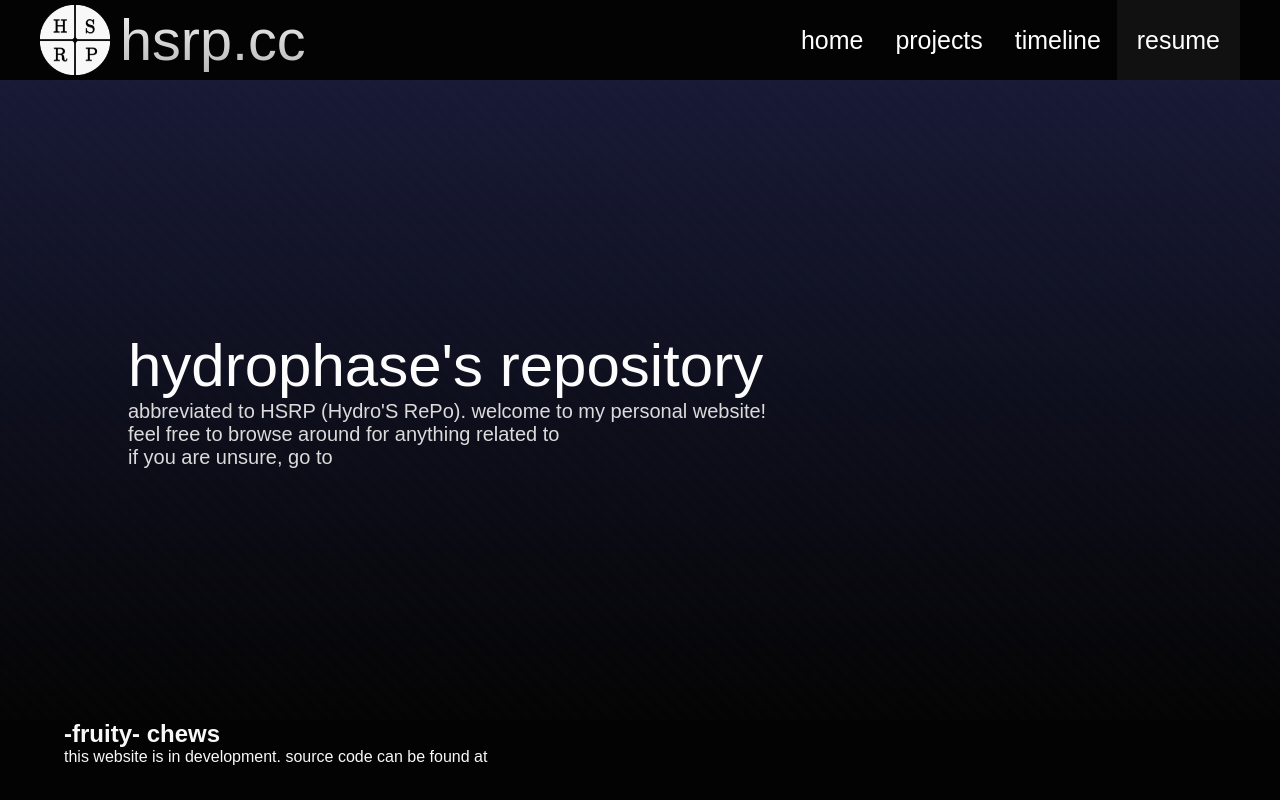
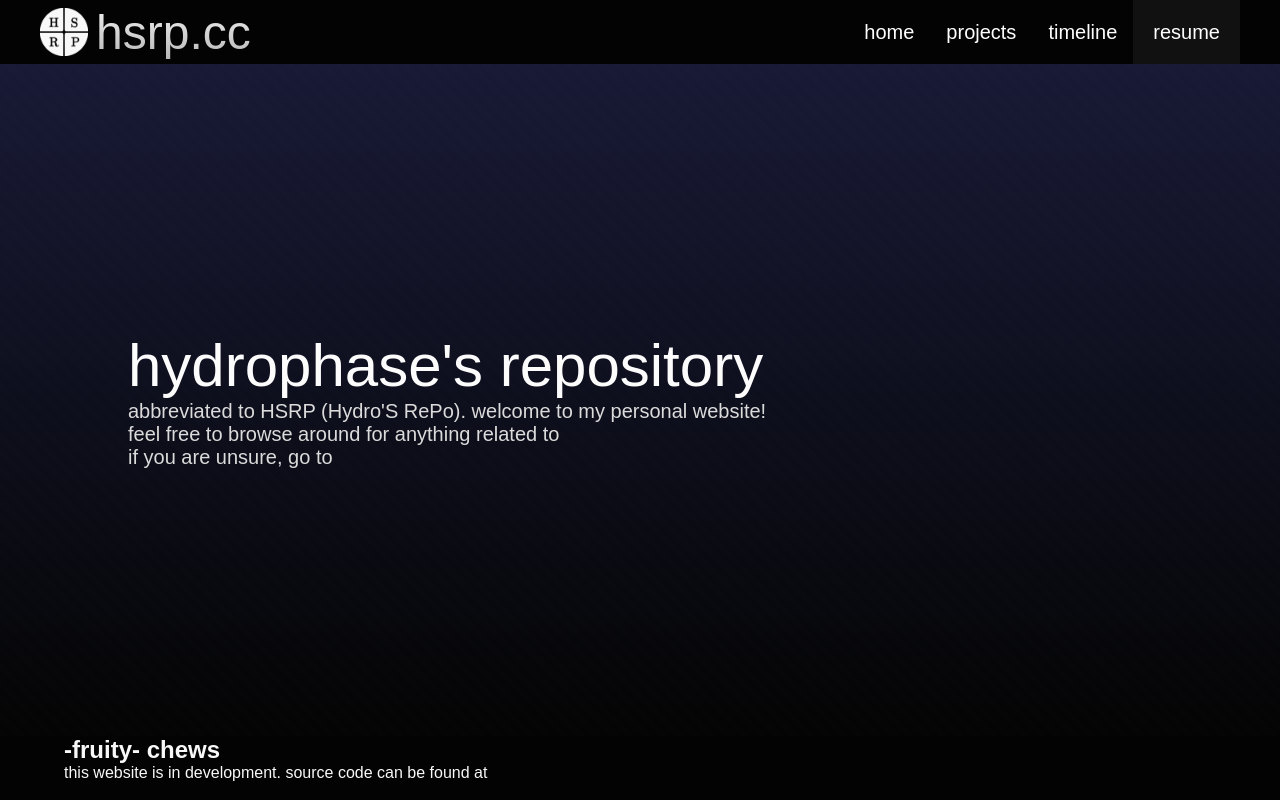
Before and after one commit to tshadee/hsrp, a plain HTML site: page index.html in a window 1280 px wide. Drawn offline with Linux system fonts and the light colour scheme.

```diff
--- a/index.html
+++ b/index.html
@@ -6,14 +6,17 @@
     <meta name="viewport" content="width=device-width, initial-scale=1.0">
     <title>hsrp - home</title>
     <link rel="stylesheet" href="styles.css">
+    <link rel="icon" href="images/hsrp-logo.ico">
 </head>
 
 <body>
     <!-- Navigation Bar Section -->
     <nav class="navbar">
         <div class="navbar__container">
-            <a href="/" id="navbar__logo"><img src="images/hsrp-logo.png"
-                    style="width: 70px;height:70px;margin-right: 10px;">hsrp.cc</a>
+            <a href="/" id="navbar__logo">
+                <img src="images/hsrp-logo.png" class="navbar__logo-img">
+                hsrp.cc
+            </a>
             <div class="navbar__toggle" id="mobile-menu">
                 <span class="bar"></span>
                 <span class="bar"></span>
@@ -91,6 +94,7 @@
         </div>
     </div>
     <script src="app.js"></script>
+    <!-- Version 0.1.2 -->
 </body>
 
 </html>
--- a/styles.css
+++ b/styles.css
@@ -46,7 +46,7 @@
 /* Navigation bar desktop mode */
 .navbar {
     background: #030303;
-    height: 10vh;
+    height: 8vh;
     display: flex;
     justify-content: center;
     align-items: center;
@@ -59,7 +59,7 @@
 .navbar__container {
     display: flex;
     justify-content: space-between;
-    height: 10vh;
+    height: 8vh;
     z-index: 1;
     width: 100%;
     max-width: 2000px;
@@ -80,8 +80,14 @@
     align-items: center;
     cursor: pointer;
     text-decoration: none;
-    font-size: 300%;
+    font-size: 6vh;
     font-weight: normal;
+}
+
+.navbar__logo-img {
+    height: 6vh;
+    width: 6vh;
+    margin-right: 1vh;
 }
 
 .navbar__menu {
@@ -92,7 +98,7 @@
 }
 
 .navbar__item {
-    height: 10vh;
+    height: 8vh;
 }
 
 .navbar__links {
@@ -103,7 +109,7 @@
     text-decoration: none;
     padding: 0 1rem;
     height: 100%;
-    font-size: 130%;
+    font-size: 2.5vh;
     cursor: pointer;
 }
 
@@ -127,7 +133,7 @@
     outline: none;
     background-color: #111111;
     color: #fff;
-    font-size: 130%;
+    font-size: 2.5vh;
     cursor: pointer;
 }
 
@@ -155,7 +161,7 @@
     .navbar__container {
         display: flex;
         justify-content: space-between;
-        height: 10vh;
+        height: 8vh;
         z-index: 1;
         width: 100%;
         max-width: 1300px;
@@ -168,7 +174,7 @@
         margin: 0;
         width: 100%;
         position: absolute;
-        top: 10vh;
+        top: 8vh;
         opacity: 0;
         transition: all 0.5s ease-in-out;
         height: 30vh;
@@ -262,7 +268,7 @@
 }
 
 .main__container {
-    height: 80vh;
+    height: 84vh;
     background: linear-gradient(to top, #030303 0%,#171935 100%),
     repeating-linear-gradient(45deg,
             rgba(255, 255, 255, 0.01) 0px,
@@ -275,7 +281,7 @@
     margin: 0 auto;
     z-index: 1;
     width: 100%;
-    max-width: 2000px;
+    max-width: 100%;
     display: flex;
     padding: 0 10%;
     animation: fadeInOnly calc(var(--a-duration)*4) ease-in-out forwards;
@@ -337,7 +343,7 @@
 }
 
 .footer__container {
-    height: 10vh;
+    height: 8vh;
     background-color: #030303;
     width: 100%;
     display: flex;
@@ -353,4 +359,5 @@
 
 .footer__content {
     color: #f8f8f8;
+    font-size: 2vh;
 }
```
Also changed, not shown: images/hsrp-logo.ico (added), 1 other file.
